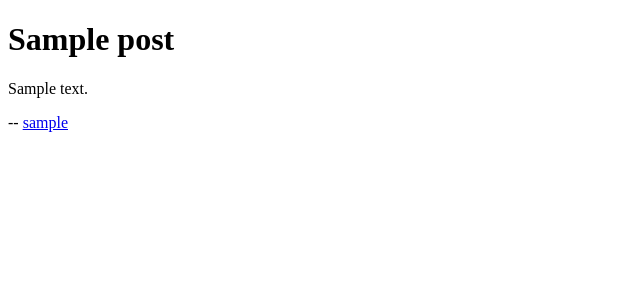
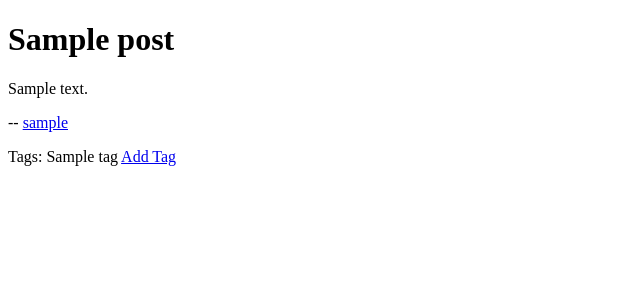
Before and after one commit to Cuddlemuffin007/blog_app_2, a Django app: page / in a window 1280 px wide. Shown: the part 70-370 px from the top of the page, without its empty margins (0-640 px from the left). Run offline with Django 3.2, Linux system fonts and the light colour scheme; a user stored in the database is signed in; tables that the repository leaves empty hold one stand-in row (values such as "Sample post").

Commit message:
tag functionality added

```diff
--- a/blog_app/admin.py
+++ b/blog_app/admin.py
@@ -1,5 +1,5 @@
 from django.contrib import admin
 
-from blog_app.models import Post, Author
+from blog_app.models import Post, Author, Tag
 
-admin.site.register([Author, Post])
+admin.site.register([Author, Post, Tag])
--- a/blog_app/models.py
+++ b/blog_app/models.py
@@ -10,17 +10,26 @@ class Author(models.Model):
         return "{}'s Author instance".format(self.user.username)
 
 
+class Tag(models.Model):
+    name = models.CharField(max_length=15)
+
+    def __str__(self):
+        return self.name
+
+
 class Post(models.Model):
     title = models.CharField(max_length=20)
     body = models.TextField()
     author = models.ForeignKey(Author)
     posted = models.DateTimeField(auto_now_add=True)
+    tags = models.ManyToManyField(Tag)
 
     class Meta:
         ordering = ['-posted']
 
     def __str__(self):
         return "{} - {}".format(self.title, self.author.user.username)
+
 
 
 @receiver(post_save, sender='auth.User')
--- a/blog_app/templates/blog_app/post_list.html
+++ b/blog_app/templates/blog_app/post_list.html
@@ -9,5 +9,12 @@
                 {{ post.author.user.username }}
             </a>
         </p>
+        <span>Tags: </span>
+        {% for tag in post.tags.all %}
+            <span>{{ tag }} </span>
+        {% endfor %}
+        {% if post.author.user == request.user %}
+            <a href="{% url 'tag_create_view' post.pk %}">Add Tag</a>
+        {% endif %}
     {% endfor %}
 {% endblock %}
--- a/blog_app/views.py
+++ b/blog_app/views.py
@@ -1,10 +1,11 @@
 from django.contrib.auth.forms import UserCreationForm
 from django.contrib.auth.models import User
 from django.core.urlresolvers import reverse
+from django.http import HttpResponseRedirect
 from django.shortcuts import render
 from django.views.generic import ListView, CreateView
 
-from blog_app.models import Post, Author
+from blog_app.models import Post, Author, Tag
 
 
 class Home(ListView):
@@ -31,6 +32,26 @@ class PostCreateView(CreateView):
         return reverse('home_view')
 
 
+class TagCreateView(CreateView):
+    model = Tag
+    fields = ('name',)
+
+    def form_valid(self, form):
+        tag_object = form.save(commit=False)
+        post = Post.objects.get(pk=self.kwargs['pk'])
+        for tag in Tag.objects.all():
+            if tag.name == tag_object.name:
+                post.tags.add(tag)
+                return HttpResponseRedirect('/')
+
+        tag_object.save()
+        post.tags.add(tag_object)
+        return super().form_valid(form)
+
+    def get_success_url(self):
+        return reverse('home_view')
+
+
 class SignUpView(CreateView):
     model = User
     form_class = UserCreationForm
--- a/django_blog/urls.py
+++ b/django_blog/urls.py
@@ -18,7 +18,7 @@ from django.contrib import admin
 from django.contrib.auth import views as auth_views
 from django.contrib.auth.decorators import login_required
 
-from blog_app.views import Home, PostCreateView, SignUpView, AuthorPostView
+from blog_app.views import Home, PostCreateView, SignUpView, AuthorPostView, TagCreateView
 
 urlpatterns = [
     url(r'^admin/', admin.site.urls),
@@ -27,5 +27,6 @@ urlpatterns = [
     url(r'^login/$', auth_views.login, name='login_view'),
     url(r'^logout/$', auth_views.logout_then_login, name='logout_view'),
     url(r'^sign_up/$', SignUpView.as_view(), name='signup_view'),
-    url(r'^create_post/$', login_required(PostCreateView.as_view()), name='post_create_view')
+    url(r'^create_post/$', login_required(PostCreateView.as_view()), name='post_create_view'),
+    url(r'^post/(?P<pk>\d+)/create_tag/$', TagCreateView.as_view(), name='tag_create_view')
 ]
```
Also changed, not shown: blog_app/templates/blog_app/tag_form.html (added, +9 -0 lines), blog_app/migrations/0002_auto_20160308_2117.py (added).
